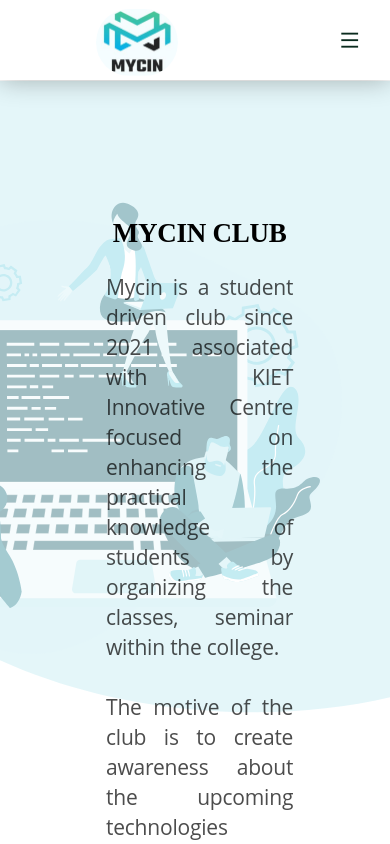
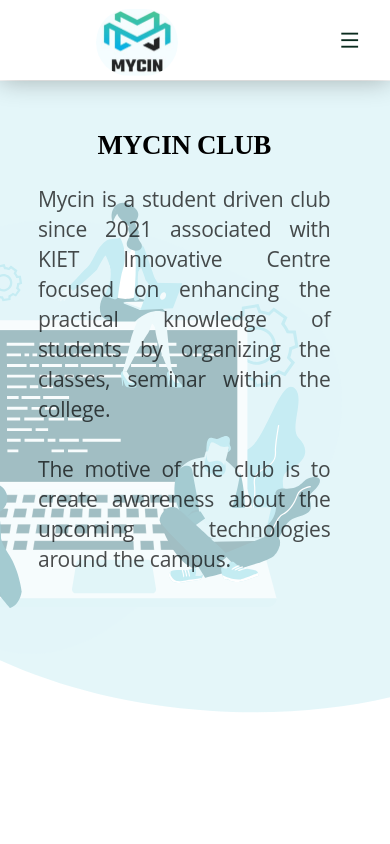
Before and after one commit to tushar2024cs1028/MYCIN_WEBSITE, a React (Create React App) app: page / in a window 390 px wide. Shown: the top 844 px of the page. Built offline with nearby package versions, Linux system fonts and the light colour scheme.

Commit message:
firstsec2

```diff
--- a/src/components/Anouncement/Anouncement.css
+++ b/src/components/Anouncement/Anouncement.css
@@ -88,7 +88,8 @@
 }
 @media all and (max-width:1179px){
     .anouncecontent{
-        width: auto;
+        width: 78%;
+        margin: 0px;
     }
     .Imgsection{
         position:static;
--- a/src/components/first-section/firstsection.css
+++ b/src/components/first-section/firstsection.css
@@ -91,3 +91,11 @@
         left:0px;
     }
 }
+@media all and (max-width: 566px){
+    .home_content{
+        text-align: -webkit-center;
+        left: 0px;
+        margin: 0px;
+        width: 75%;
+    }
+}
```
